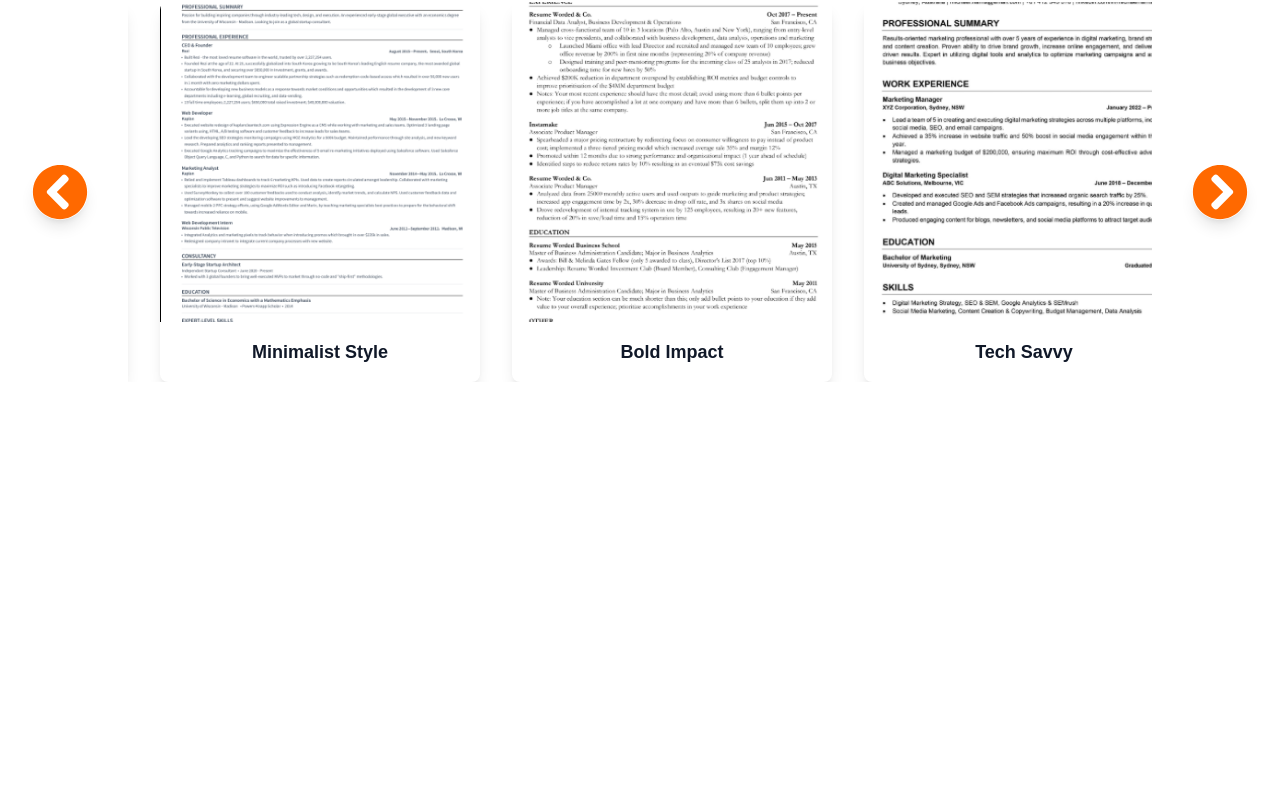
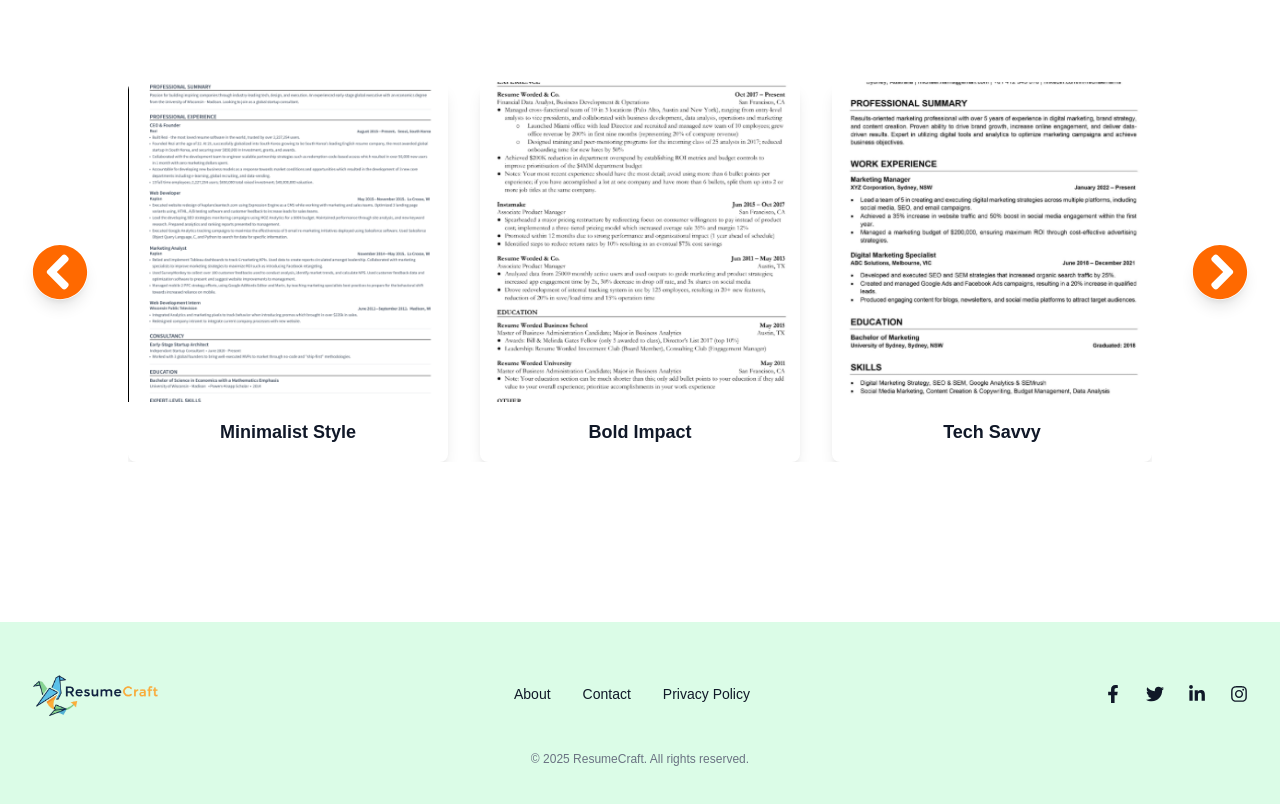
Before and after one commit to yujanThulung/ResumeCraft-, a React (Vite) app in the folder client/: page / in a window 1280 px wide. Shown: the part 2370-3174 px from the top of the page. Before the commit the page ends 2832 px from the top, so only its background shows below. Built offline with nearby package versions, Linux system fonts and the light colour scheme.

Commit message:
feat: footer added on frontend.

```diff
--- /dev/null
+++ b/client/src/container/Footer/Footer.jsx
@@ -0,0 +1,78 @@
+import React from "react";
+import { motion } from "framer-motion";
+import { FaFacebookF, FaTwitter, FaLinkedinIn, FaInstagram } from "react-icons/fa";
+import { logo } from "../../assets/index.assets";
+
+const Footer = () => {
+    return (
+        <footer className="bg-green-100  text-gray-900 py-12 px-8">
+            <motion.div
+            initial={{ opacity: 0, y: 20 }}
+            whileInView={{ opacity: 1, y: 0 }}
+            transition={{ duration: 0.5 }}
+            ease="easeInOut"
+            className="max-w-7xl mx-auto flex flex-col md:flex-row justify-between items-center space-y-6 md:space-y-0">
+                <div className="flex item-center space-x-4">
+                    <img src={logo} alt={"Logo"} className="w-32" />
+                </div>
+
+                <nav className="flex space-x-8 text-sm">
+                    <a href="#about" className="hover:text-white transition">
+                        About
+                    </a>
+                    <a href="#contact" className="hover:text-white transition">
+                        Contact
+                    </a>
+                    <a href="#privacy" className="hover:text-white transition">
+                        Privacy Policy
+                    </a>
+                </nav>
+
+                <div className="flex space-x-6 text-lg">
+                    <a
+                        href="https://facebook.com"
+                        target="_blank"
+                        rel="noreferrer"
+                        aria-label="Facebook"
+                        className="hover:text-white transition"
+                    >
+                        <FaFacebookF />
+                    </a>
+                    <a
+                        href="https://twitter.com"
+                        target="_blank"
+                        rel="noreferrer"
+                        aria-label="Twitter"
+                        className="hover:text-white transition"
+                    >
+                        <FaTwitter />
+                    </a>
+                    <a
+                        href="https://linkedin.com"
+                        target="_blank"
+                        rel="noreferrer"
+                        aria-label="LinkedIn"
+                        className="hover:text-white transition"
+                    >
+                        <FaLinkedinIn />
+                    </a>
+                    <a
+                        href="https://instagram.com"
+                        target="_blank"
+                        rel="noreferrer"
+                        aria-label="Instagram"
+                        className="hover:text-white transition"
+                    >
+                        <FaInstagram />
+                    </a>
+                </div>
+            </motion.div>
+
+            <div className="mt-8 text-center text-xs text-gray-500">
+                &copy; {new Date().getFullYear()} ResumeCraft. All rights reserved.
+            </div>
+        </footer>
+    );
+};
+
+export default Footer;
--- a/client/src/container/TemplatesPreview/TemplatesPreview.jsx
+++ b/client/src/container/TemplatesPreview/TemplatesPreview.jsx
@@ -37,7 +37,7 @@ const TemplatesPreview = () => {
     };
 
     return (
-        <section className="bg-white py-20 px-8">
+        <section className="bg-white py-40 px-8">
             <motion.div
                 initial={{ opacity: 0, y: 20 }}
                 whileInView={{ opacity: 1, y: 0 }}
--- a/client/src/container/index.js
+++ b/client/src/container/index.js
@@ -3,3 +3,4 @@ export {default as HeroSection} from "./Herosection/Herosection";
 export {default as OurService} from './OurService/OurService';
 export {default as ResumeOptimization} from './ResumeOptimization/ResumeOptimization'
 export {default as TemplatesPreview} from './TemplatesPreview/TemplatesPreview'
+export {default as Footer} from './Footer/Footer'
--- a/client/src/pages/LandingPage.jsx
+++ b/client/src/pages/LandingPage.jsx
@@ -1,5 +1,5 @@
 import React from "react";
-import { HeroSection, Navbar, OurService, ResumeOptimization,TemplatesPreview } from '../container/index';
+import { Footer, HeroSection, Navbar, OurService, ResumeOptimization,TemplatesPreview } from '../container/index';
 
 const LandingPage = () => {
     return (
@@ -9,6 +9,7 @@ const LandingPage = () => {
             <OurService />
             <ResumeOptimization/>
             <TemplatesPreview />
+            <Footer/>
         </div>
     );
 };
```
